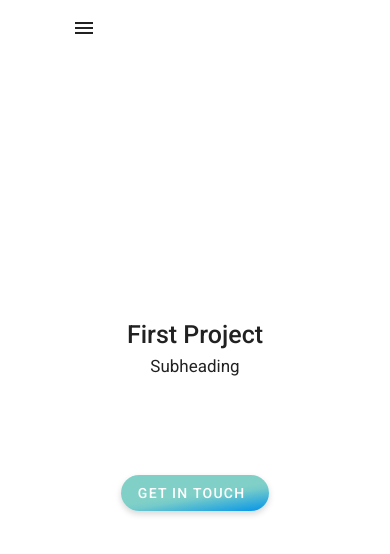
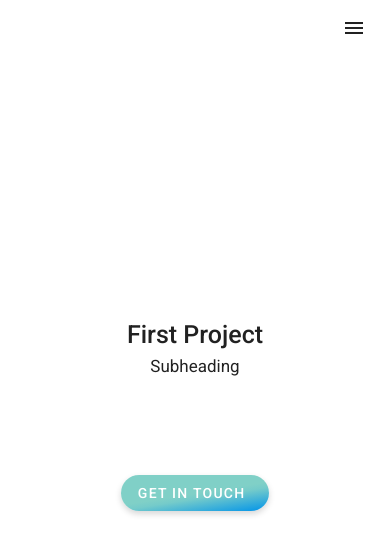
Before and after one commit to Programina/2021-portfolio, a Vue app: page / in a window 390 px wide. Shown: the top 554 px of the page. Built offline with nearby package versions, Linux system fonts and the light colour scheme.

Commit message:
looking fine

```diff
--- a/src/App.vue
+++ b/src/App.vue
@@ -1,6 +1,6 @@
 <template>
   <v-app>
-    <v-app-bar app color="background" :class="{'d-flex' : isMobile}" data-qa="data" flat light>
+    <v-app-bar app color="background" :class="{'mobile-spacing' : isMobile}" data-qa="DAATAAAA  " flat light>
       <div class="d-flex align-center">
         <v-img
           alt="Vuetify Logo"
@@ -12,7 +12,7 @@
         />
       </div>
 
-      <!-- <v-spacer v-if="!isMobile"></v-spacer>
+      <v-spacer v-if="!isMobile"></v-spacer>
 
       <div id="nav" v-if="!isMobile">
         <router-link to="/">Home</router-link> |
@@ -20,7 +20,7 @@
         <router-link to="/contact">Contact</router-link>
       </div>
 
-      <v-spacer v-if="!isMobile"></v-spacer> -->
+      <v-spacer v-if="!isMobile"></v-spacer>
 
       <v-btn
           v-if="isMobile"
@@ -39,9 +39,6 @@
 
     <v-main>
       <router-view />
-      <!-- <Home/>
-      <About/>
-      <Contact/> -->
     </v-main>
   </v-app>
 </template>
@@ -102,4 +99,14 @@ body {
   letter-spacing: 0px;
 }
 
+.mobile-spacing {
+    display: flex !important;
+
+    .v-toolbar__content {
+      width: 100%;
+      flex-direction: row !important;
+      justify-content: space-between !important;
+    }
+}
+
 </style>
```
